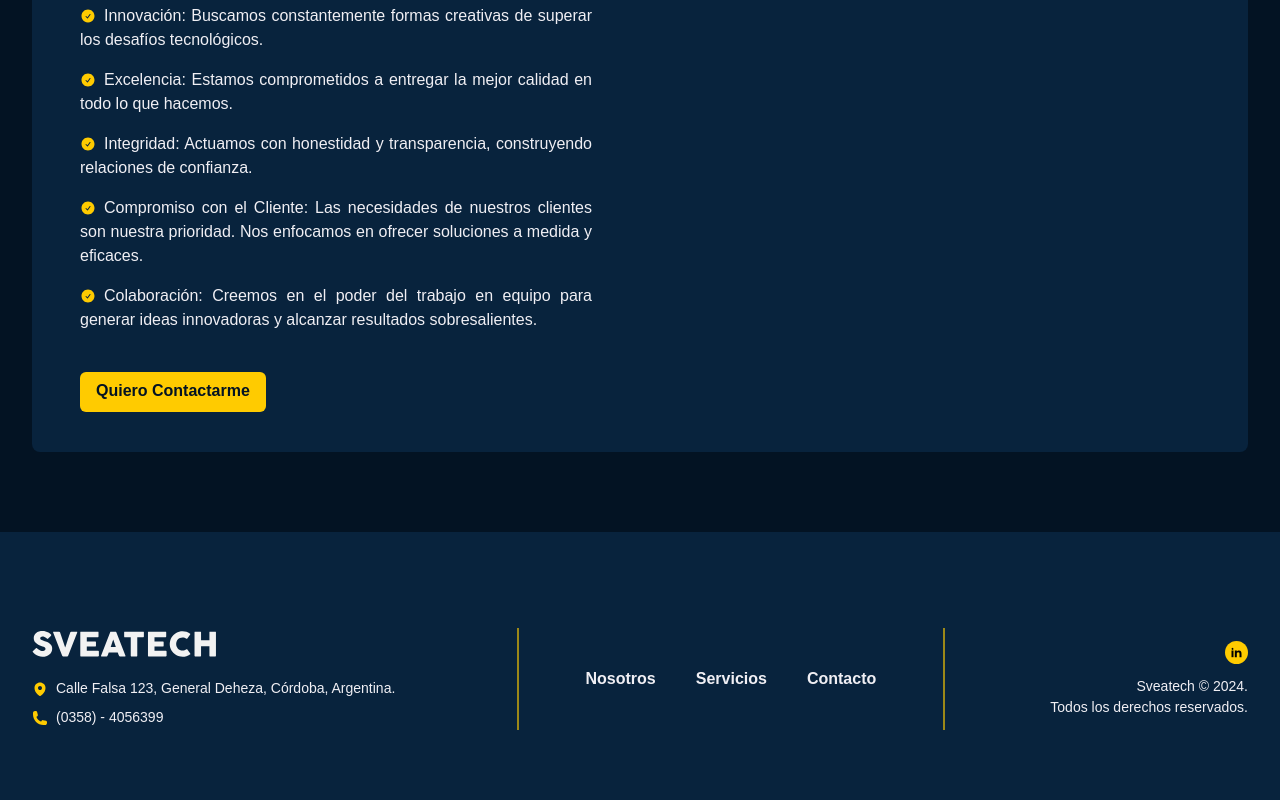
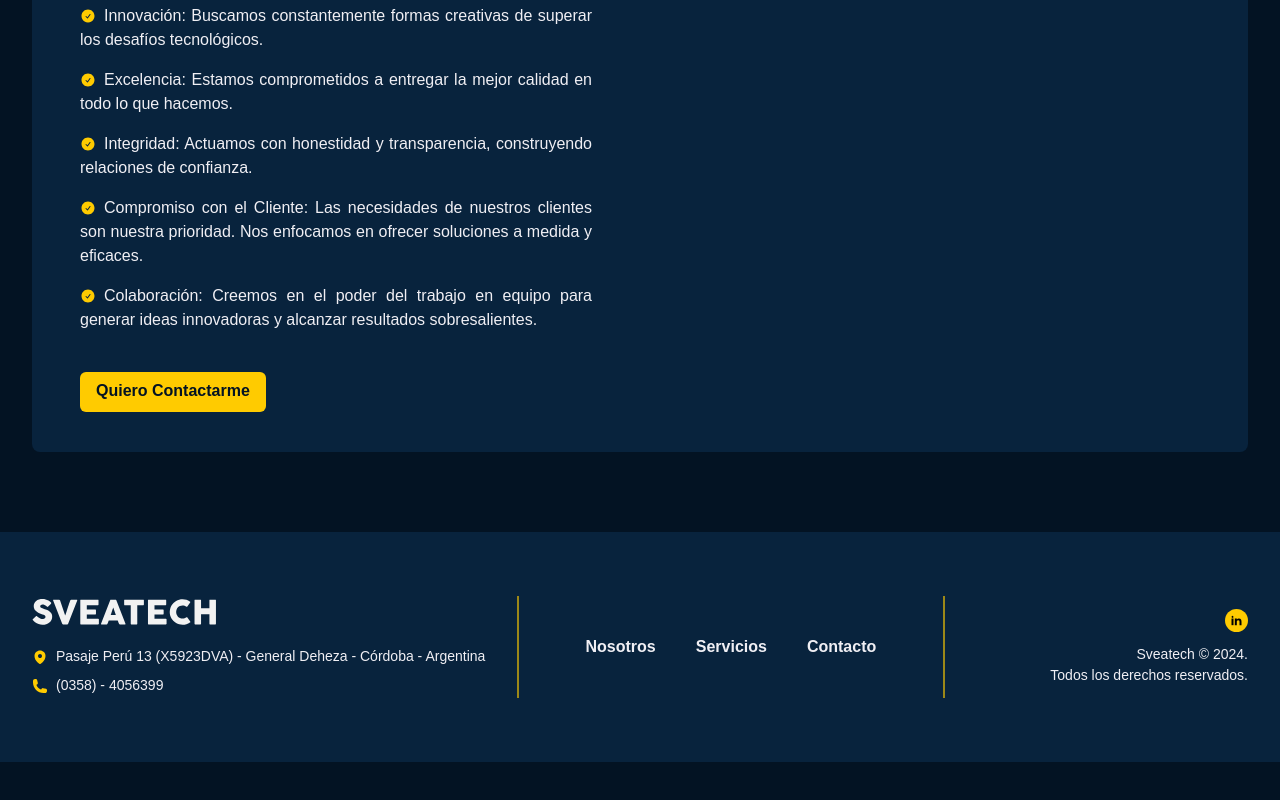
Before and after one commit to NicoPicotto/sveatech, a React (Vite) app: page /nosotros in a window 1280 px wide. Shown: the part 997-1797 px from the top of the page. After the commit the page ends 1759 px from the top, so only its background shows below. Built offline with nearby package versions, Linux system fonts and the light colour scheme.

Commit message:
lenis scrolling

```diff
--- a/package.json
+++ b/package.json
@@ -19,8 +19,8 @@
     "@fontsource/paytone-one": "^5.0.18",
     "@fontsource/titan-one": "^5.0.18",
     "@heroicons/react": "^2.1.1",
+    "@studio-freight/lenis": "^1.0.35",
     "framer-motion": "^11.0.3",
-    "gsap": "^3.12.5",
     "react": "^18.2.0",
     "react-dom": "^18.2.0",
     "react-router-dom": "^6.21.3",
--- a/src/Components/Footer/index.jsx
+++ b/src/Components/Footer/index.jsx
@@ -7,18 +7,18 @@ import {
 	Link,
 	Button,
 	IconButton,
-
 } from '@chakra-ui/react';
 import { useMobile } from '../../Context/MobileContext';
 import { Link as ReachLink } from 'react-router-dom';
 
-
 const Footer = () => {
 	const isMobile = useMobile();
+	const year = new Date().getFullYear();
+
 	return (
 		<Stack
 			paddingInline='2em'
-			paddingBlock='6em'
+			paddingBlock='4em'
 			align='center'
 			bgColor='azul-2'
 		>
@@ -36,7 +36,7 @@ const Footer = () => {
 						<HStack>
 							<Image src='/assets/img/location.svg' alt='Location Icon' />
 							<Text fontSize='sm'>
-								Calle Falsa 123, General Deheza, Córdoba, Argentina.
+								Pasaje Perú 13 (X5923DVA) - General Deheza - Córdoba - Argentina
 							</Text>
 						</HStack>
 						<HStack>
@@ -99,11 +99,14 @@ const Footer = () => {
 							isRound={true}
 							size=''
 							p={1}
+							as='a'
+							target='_blank'
+							href='https://www.linkedin.com/company/sveatech-consulting/'
 							icon={<Image w='15px' src='/assets/img/In.svg' />}
 						/>
 					</HStack>
 					<Stack gap={0} align={isMobile ? 'flex-start' : 'flex-end'}>
-						<Text fontSize='sm'>Sveatech © 2024.</Text>
+						<Text fontSize='sm'>Sveatech © {year}.</Text>
 						<Text fontSize='sm'>Todos los derechos reservados.</Text>
 					</Stack>
 				</Stack>
--- a/src/Views/Home.jsx
+++ b/src/Views/Home.jsx
@@ -1,8 +1,21 @@
+import { useEffect } from 'react';
 import Hero from '../Components/Home/Hero';
 import Servicios from '../Components/Home/Servicios';
 import Valores from '../Components/Home/Valores';
+import Lenis from '@studio-freight/lenis';
 
 const HomeView = () => {
+
+	useEffect(() => {
+		const lenis = new Lenis();
+
+		function raf(time) {
+			lenis.raf(time);
+			requestAnimationFrame(raf);
+		}
+
+		requestAnimationFrame(raf);
+	}, []);
 	return (
 		<>
 			<Hero />
--- a/src/index.css
+++ b/src/index.css
@@ -1,3 +1,5 @@
 * {
 	box-sizing: border-box;
+	scrollbar-color: #FFCB00 #031323;
+	scrollbar-width: auto;
 }
```
Also changed, not shown: 1 other file (tests, documents, lock files or other folders).
